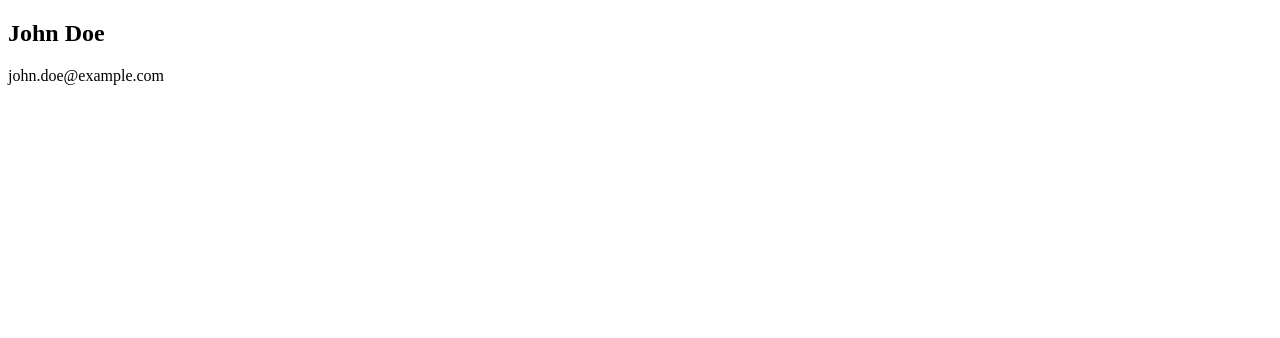
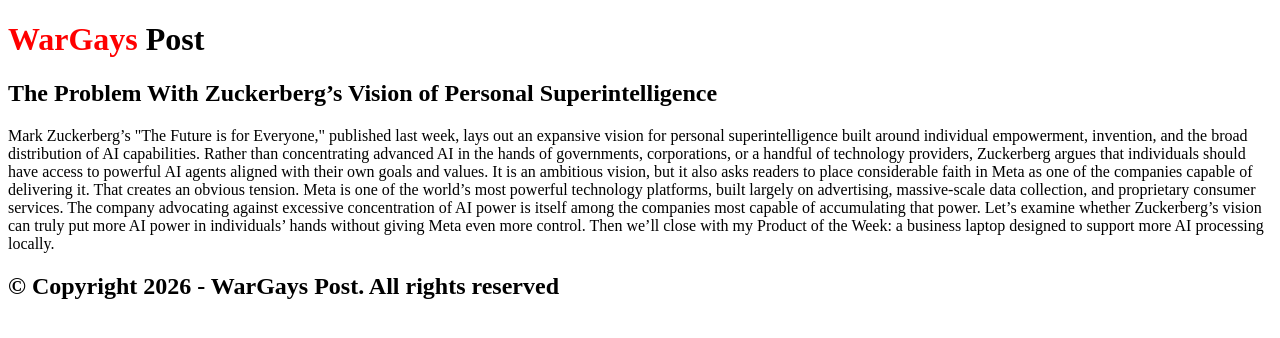
Before and after one commit to Hamse-Bashe/First-React-Project, a React (Vite) app: page / in a window 1280 px wide. Shown: the top 338 px of the page. Built offline with nearby package versions, Linux system fonts and the light colour scheme.

Commit message:
React Exercise 2

```diff
--- a/src/App.jsx
+++ b/src/App.jsx
@@ -1,11 +1,11 @@
-import UserCard from "./UserCard";
+import Blog from "./Blog";
 
 function App(){
 
   return(
     // jsx
     <>
-    <UserCard/>
+    <Blog/>
     </>
   )
 }
--- /dev/null
+++ b/src/Blog.jsx
@@ -0,0 +1,15 @@
+import Header from "./Header"
+import Post from "./Post"
+import Footer from "./Footer"
+
+const Blog = ()=> {
+    return(
+        <>
+        <Header/>
+        <Post/>
+        <Footer/>
+        </>
+    )
+}
+
+export default Blog;
--- /dev/null
+++ b/src/Footer.jsx
@@ -0,0 +1,7 @@
+const Footer = ()=> {
+    return(
+        <h2>&copy; Copyright 2026 - WarGays Post. All rights reserved</h2>
+    )
+}
+
+export default Footer;
--- /dev/null
+++ b/src/Header.jsx
@@ -0,0 +1,7 @@
+const Header = ()=>{
+    return(
+        <h1><span style = {{color: "red"}}>WarGays</span> Post</h1>
+    )
+}
+
+export default Header;
--- /dev/null
+++ b/src/Post.jsx
@@ -0,0 +1,30 @@
+const Post = () => {
+  return (
+    <>
+      <h2>
+        The Problem With Zuckerberg’s Vision of Personal Superintelligence
+      </h2>
+      <p>
+        Mark Zuckerberg’s "The Future is for Everyone," published last week,
+        lays out an expansive vision for personal superintelligence built around
+        individual empowerment, invention, and the broad distribution of AI
+        capabilities. Rather than concentrating advanced AI in the hands of
+        governments, corporations, or a handful of technology providers,
+        Zuckerberg argues that individuals should have access to powerful AI
+        agents aligned with their own goals and values. It is an ambitious
+        vision, but it also asks readers to place considerable faith in Meta as
+        one of the companies capable of delivering it. That creates an obvious
+        tension. Meta is one of the world’s most powerful technology platforms,
+        built largely on advertising, massive-scale data collection, and
+        proprietary consumer services. The company advocating against excessive
+        concentration of AI power is itself among the companies most capable of
+        accumulating that power. Let’s examine whether Zuckerberg’s vision can
+        truly put more AI power in individuals’ hands without giving Meta even
+        more control. Then we’ll close with my Product of the Week: a business
+        laptop designed to support more AI processing locally.
+      </p>
+    </>
+  );
+};
+
+export default Post;
```
